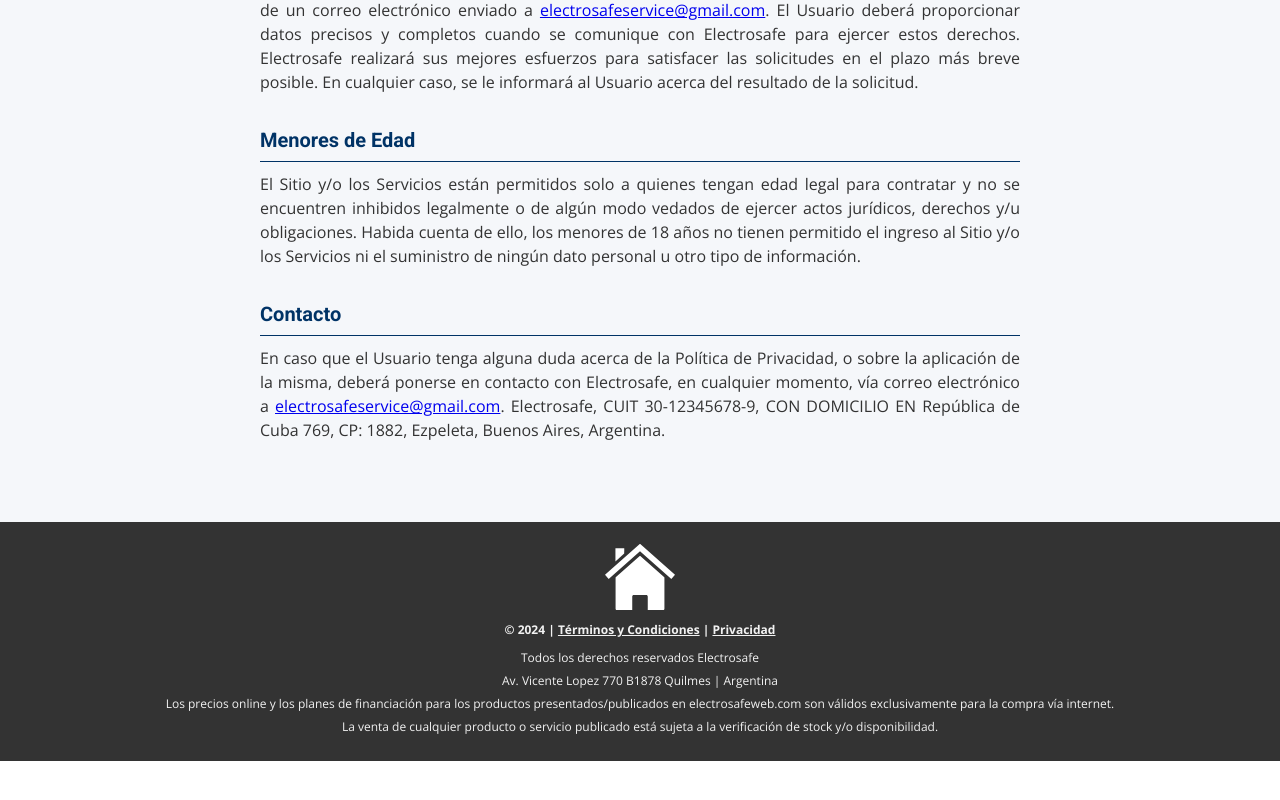
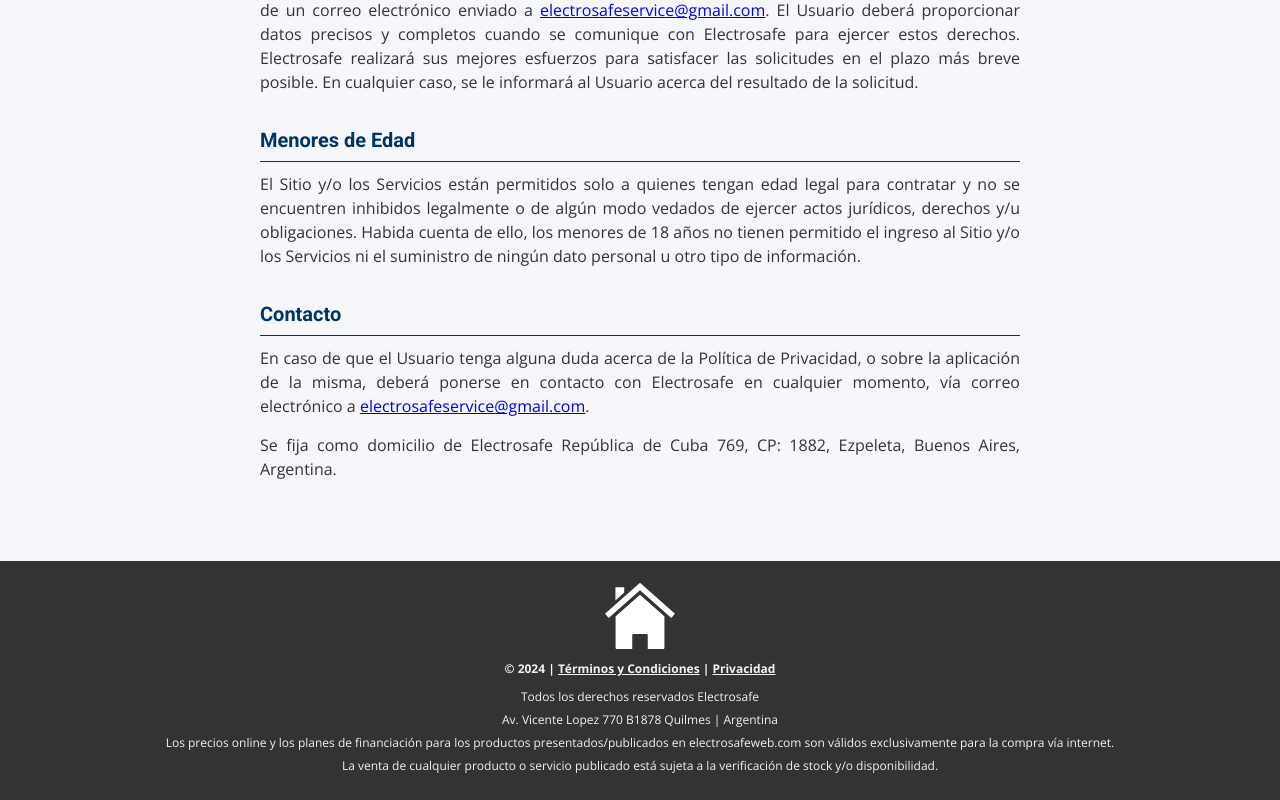
Before and after one commit to manuel-25/ElectroFix, a React (Create React App) app in the folder frontend/: page /privacidad in a window 1280 px wide. Shown: the part 2873-3673 px from the top of the page. Before the commit the page ends 3634 px from the top, so only its background shows below. Built offline with nearby package versions, Linux system fonts and the light colour scheme.

Commit message:
Privacy contact info updated

```diff
--- a/frontend/src/components/PrivacyPolicy/PrivacyPolicy.jsx
+++ b/frontend/src/components/PrivacyPolicy/PrivacyPolicy.jsx
@@ -95,7 +95,10 @@
       <div className="section">
         <h2 className="section-title">Contacto</h2>
         <p className="normal-text">
-          En caso que el Usuario tenga alguna duda acerca de la Política de Privacidad, o sobre la aplicación de la misma, deberá ponerse en contacto con Electrosafe, en cualquier momento, vía correo electrónico a <a href="mailto: electrosafeservice@gmail.com"> electrosafeservice@gmail.com</a>. Electrosafe, CUIT 30-12345678-9, CON DOMICILIO EN República de Cuba 769, CP: 1882, Ezpeleta, Buenos Aires, Argentina.
+          En caso de que el Usuario tenga alguna duda acerca de la Política de Privacidad, o sobre la aplicación de la misma, deberá ponerse en contacto con Electrosafe en cualquier momento, vía correo electrónico a <a href="mailto:electrosafeservice@gmail.com">electrosafeservice@gmail.com</a>.
+        </p>
+        <p className="normal-text">
+          Se fija como domicilio de Electrosafe República de Cuba 769, CP: 1882, Ezpeleta, Buenos Aires, Argentina.
         </p>
       </div>
     </div>
```
